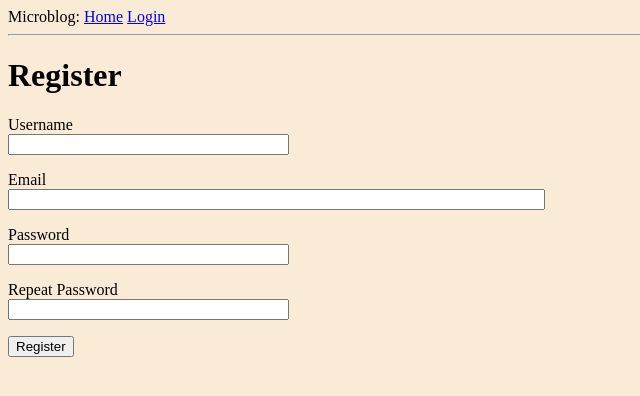
After one commit to Alejandro-L2000/Microblog, a Flask app: page /register in a window 1280 px wide. The commit adds this page. Shown: the top 396 px of the page, without its empty margins (0-640 px from the left). Run offline with Flask 2, Linux system fonts and the light colour scheme.

Commit message:
Versión 0.4

```diff
--- a/app/__init__.py
+++ b/app/__init__.py
@@ -2,11 +2,14 @@ from flask import Flask
 from config import Config
 from flask_sqlalchemy import SQLAlchemy
 from flask_migrate import Migrate
+from flask_login import LoginManager
 
 app = Flask(__name__)
 app.config.from_object(Config)
 db = SQLAlchemy(app)
 migrate = Migrate(app, db)
 # app.config['SECRET_KEY'] = 'papasfritas'
+login = LoginManager(app)
+login.login_view = 'login'
 
 from app import routes, models
--- a/app/forms.py
+++ b/app/forms.py
@@ -1,9 +1,28 @@
 from flask_wtf import FlaskForm
 from wtforms import StringField, PasswordField, BooleanField, SubmitField
-from wtforms.validators import DataRequired
+from wtforms.validators import ValidationError, DataRequired, Email, EqualTo
+from app.models import User
 
 class LoginForm(FlaskForm):
     username = StringField("username", validators=[DataRequired()])
     password = PasswordField("password", validators=[DataRequired()])
     remember_me = BooleanField("Recuerdame")
     submit = SubmitField("Iniciar sesión")
+
+class RegistrationForm(FlaskForm):
+    username = StringField('Username', validators=[DataRequired()])
+    email = StringField('Email', validators=[DataRequired(), Email()])
+    password = PasswordField('Password', validators=[DataRequired()])
+    password2 = PasswordField(
+        'Repeat Password', validators=[DataRequired(), EqualTo('password')])
+    submit = SubmitField('Register')
+
+    def validate_username(self, username):
+        user = User.query.filter_by(username=username.data).first()
+        if user is not None:
+            raise ValidationError('Please use a different username.')
+
+    def validate_email(self, email):
+        user = User.query.filter_by(email=email.data).first()
+        if user is not None:
+            raise ValidationError('Please use a different email address.')
--- a/app/routes.py
+++ b/app/routes.py
@@ -1,10 +1,13 @@
-from app.forms import LoginForm
-from flask import render_template, flash, redirect, url_for
-from app import app
-from app.forms import LoginForm
+from app.forms import LoginForm, RegistrationForm
+from flask import render_template, flash, redirect, url_for, request
+from app import app, db
+from flask_login import current_user, login_user, login_required, logout_user
+from app.models import User
+from werkzeug.urls import url_parse
 
 @app.route('/')
 @app.route('/index')
+@login_required
 def index():
     user = {"username":"Alejandro"}
     posts = [
@@ -19,10 +22,38 @@ def index():
     ]
     return render_template("index.html", titulo = "Hub", user = user, posts=posts)
 
-@app.route('/login', methods=["GET", "POST"])
+@app.route('/login', methods=['GET', 'POST'])
 def login():
+    if current_user.is_authenticated:
+        return redirect(url_for('index'))
     form = LoginForm()
     if form.validate_on_submit():
-        flash("Login requested for user {}, remember_={}".format(form.username.data,form.remember_me.data))
-        return redirect(url_for("index"))
-    return render_template("login.html", titulo = "Iniciar Sesión", form=form)
+        user = User.query.filter_by(username=form.username.data).first()
+        if user is None or not user.check_password(form.password.data):
+            flash('Invalid username or password')
+            return redirect(url_for('login'))
+        login_user(user, remember=form.remember_me.data)
+        next_page = request.args.get('next')
+        if not next_page or url_parse(next_page).netloc != '':
+            next_page = url_for('index')
+        return redirect(next_page)
+    return render_template('login.html', titulo='Iniciar Sesión', form=form)
+
+@app.route('/logout')
+def logout():
+    logout_user()
+    return redirect(url_for('index'))
+
+@app.route('/register', methods=['GET', 'POST'])
+def register():
+    if current_user.is_authenticated:
+        return redirect(url_for('index'))
+    form = RegistrationForm()
+    if form.validate_on_submit():
+        user = User(username=form.username.data, email=form.email.data)
+        user.set_password(form.password.data)
+        db.session.add(user)
+        db.session.commit()
+        flash('Congratulations, you are now a registered user!')
+        return redirect(url_for('login'))
+    return render_template('register.html', titulo='Register', form=form)
--- a/app/templates/base.html
+++ b/app/templates/base.html
@@ -13,9 +13,14 @@
     {% endif %}
 </head>
 <body>
-    <div>Microblog:
-        <a href="{{ url_for('index') }}">Hub</a>
+    <div>
+        Microblog:
+        <a href="{{ url_for('index') }}">Home</a>
+        {% if current_user.is_anonymous %}
         <a href="{{ url_for('login') }}">Login</a>
+        {% else %}
+        <a href="{{ url_for('logout') }}">Logout</a>
+        {% endif %}
     </div>
     <hr>
     {% with messages = get_flashed_messages() %}
--- a/app/templates/index.html
+++ b/app/templates/index.html
@@ -1,7 +1,7 @@
 {% extends "base.html" %}
 
 {% block contenido %}
-    <h1>Hola, {{ user.username }}!</h1>
+    <h1>Hi, {{ current_user.username }}!</h1>
     {% for post in posts %}
     <div><p>{{ post.autor.username }} dice: <b>{{ post.body }}</b></p></div>
     {% endfor %}
--- a/app/templates/login.html
+++ b/app/templates/login.html
@@ -26,4 +26,5 @@
 </p>
 
 </form>
+<p>New User? <a href="{{ url_for('register') }}">Click to Register!</a></p>
 {% endblock %}
--- /dev/null
+++ b/app/templates/register.html
@@ -0,0 +1,37 @@
+{% extends "base.html" %}
+
+{% block contenido %}
+    <h1>Register</h1>
+    <form action="" method="post">
+        {{ form.hidden_tag() }}
+        <p>
+            {{ form.username.label }}<br>
+            {{ form.username(size=32) }}<br>
+            {% for error in form.username.errors %}
+            <span style="color: red;">[{{ error }}]</span>
+            {% endfor %}
+        </p>
+        <p>
+            {{ form.email.label }}<br>
+            {{ form.email(size=64) }}<br>
+            {% for error in form.email.errors %}
+            <span style="color: red;">[{{ error }}]</span>
+            {% endfor %}
+        </p>
+        <p>
+            {{ form.password.label }}<br>
+            {{ form.password(size=32) }}<br>
+            {% for error in form.password.errors %}
+            <span style="color: red;">[{{ error }}]</span>
+            {% endfor %}
+        </p>
+        <p>
+            {{ form.password2.label }}<br>
+            {{ form.password2(size=32) }}<br>
+            {% for error in form.password2.errors %}
+            <span style="color: red;">[{{ error }}]</span>
+            {% endfor %}
+        </p>
+        <p>{{ form.submit() }}</p>
+    </form>
+{% endblock %}
```
Also changed, not shown: app/models.py (+14 -1 lines), app.db.
